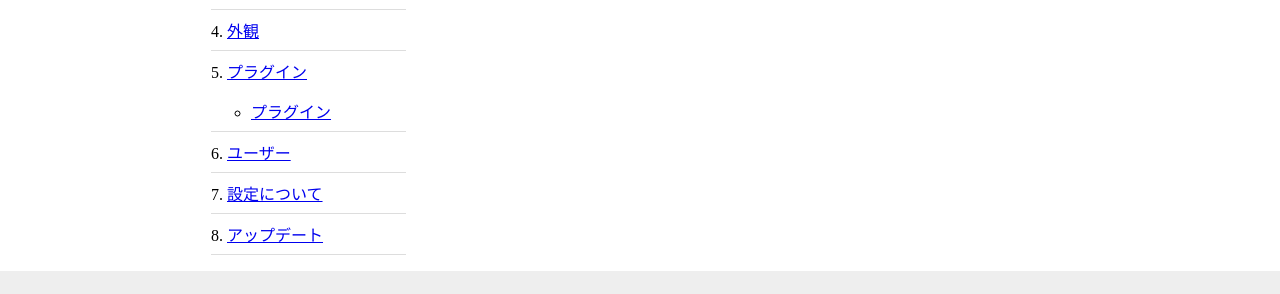
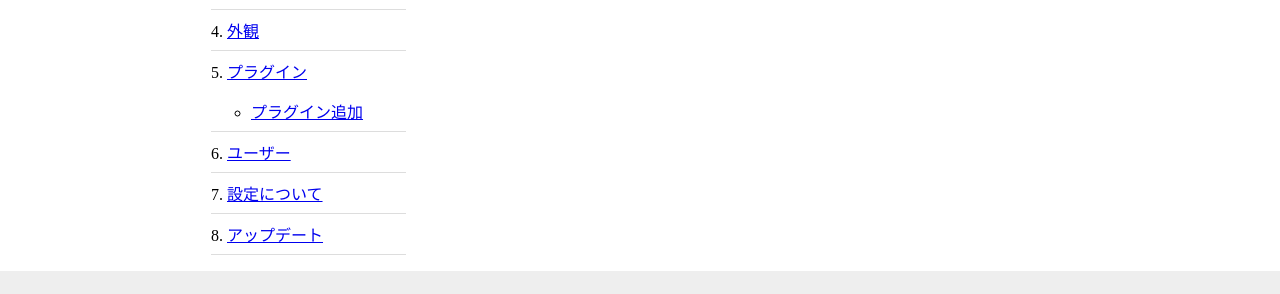
Before and after one commit to jawordpressorg/user-manual, a Jekyll site: the page built from index.md, in a window 1280 px wide. Shown: the part 643-937 px from the top of the page. Built offline with Jekyll 4.4.1, drawn with Linux system fonts in a browser that asks for light colours; nearby versions of some CDN libraries.

Commit message:
変更前：プラグイン→変更後：プラグイン追加

```diff
--- a/_layouts/default.html
+++ b/_layouts/default.html
@@ -34,7 +34,7 @@
           <li><a href="{{ site.baseurl }}/4_gaikan/">外観</a></li>
           <li><a href="{{ site.baseurl }}/5_plugin/">プラグイン</a>
             <ul>
-              <li><a href="{{ site.baseurl }}/5_plugin/index-1.html">プラグイン</a></li>
+              <li><a href="{{ site.baseurl }}/5_plugin/index-1.html">プラグイン追加</a></li>
             </ul></li>
           <li><a href="{{ site.baseurl }}/6_user/">ユーザー</a></li>
           <li><a href="{{ site.baseurl }}/7_settei/">設定について</a></li>
```
